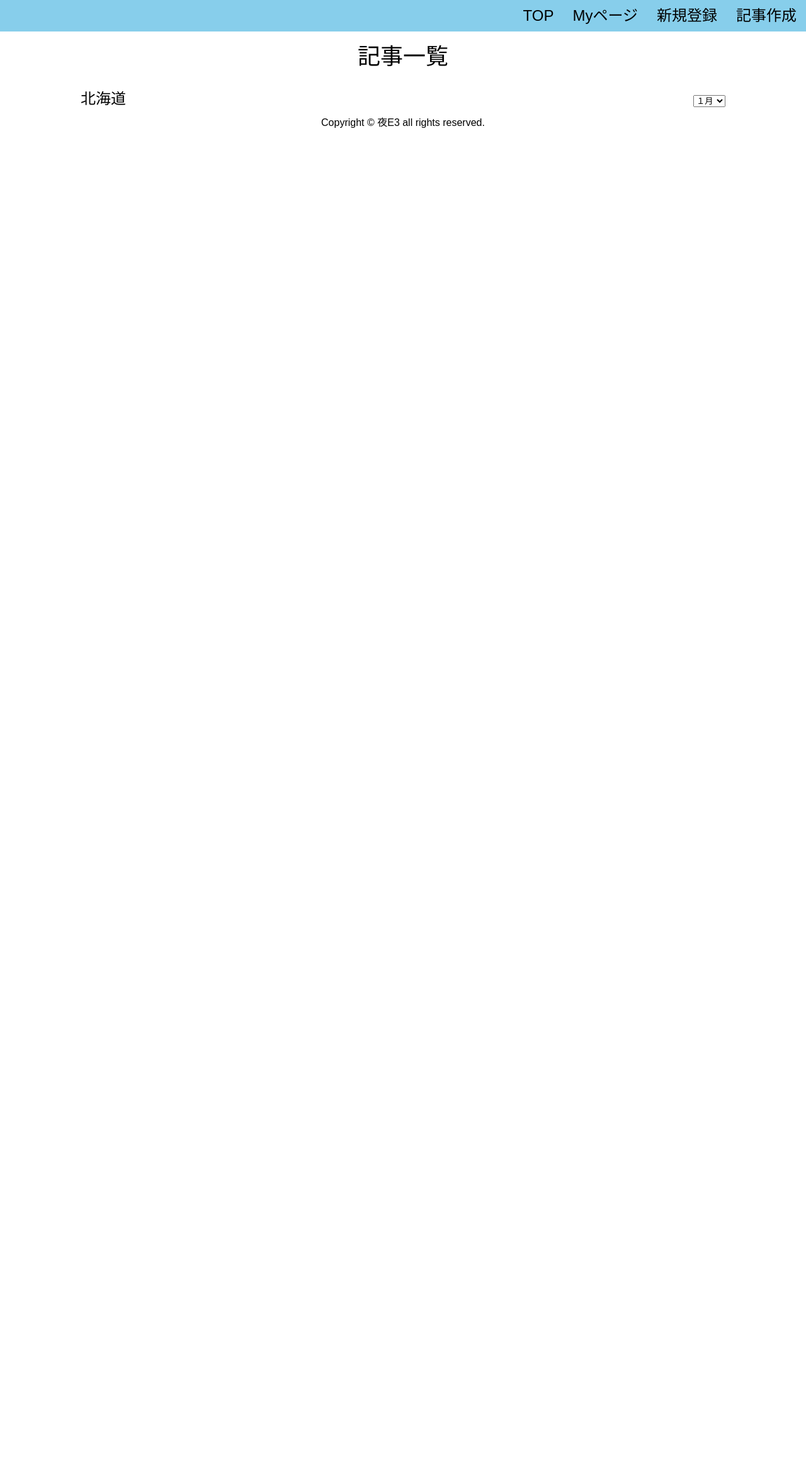
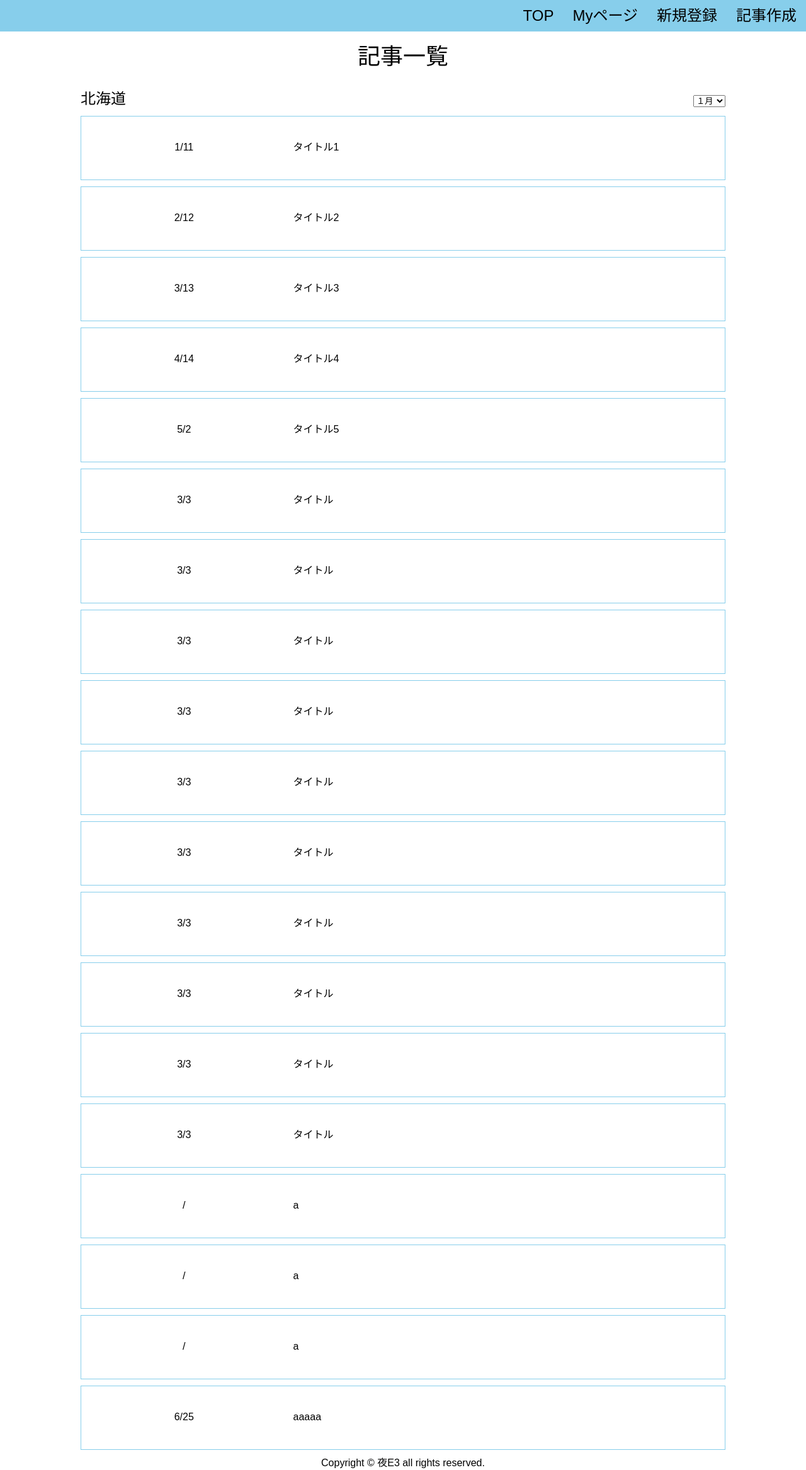
Before and after one commit to teraooooooo/Graduation-production, a Flask app: page /thread in a window 1280 px wide. Shown: the whole page at 63% size. Before the commit the page ends 203 px from the top, so only its background shows below. Run offline with Flask 2, Linux system fonts and the light colour scheme; data comes from the database, SQL or seed files in the repository; data that the repository does not hold is empty.

Commit message:
記事一覧ページ thread を新DBに対応

```diff
--- a/app.py
+++ b/app.py
@@ -57,10 +57,10 @@
 def thread():
     conn = sqlite3.connect('flaskapp.db')
     c = conn.cursor()
-    c.execute("select area, month, day, title from page")
+    c.execute("select prefectures, month, date, title from page")
     page = []
     for row in c.fetchall():
-        page.append({"area":row[0], "month":row[1], "day":row[2], "title":row[3]})
+        page.append({"area":row[0], "month":row[1], "date":row[2], "title":row[3]})
     c.close()
     print(page)
     return render_template('thread.html', page = page)
--- a/templates/thread.html
+++ b/templates/thread.html
@@ -28,10 +28,10 @@
     </div>
 
    <!--日付・タイトルはDBからselect -->
-   {% for item in pages %}
+   {% for item in page %}
    <div class="box1">
-     <div class="item1">{{item["month"]}}/{{item["day"]}}</div>
-     <div class="item2">タイトルだよ{{item["title"]}}</div>
+     <div class="item1">{{item["month"]}}/{{item["date"]}}</div>
+     <div class="item2">{{item["title"]}}</div>
    </div>
    {% endfor %}
 
```
